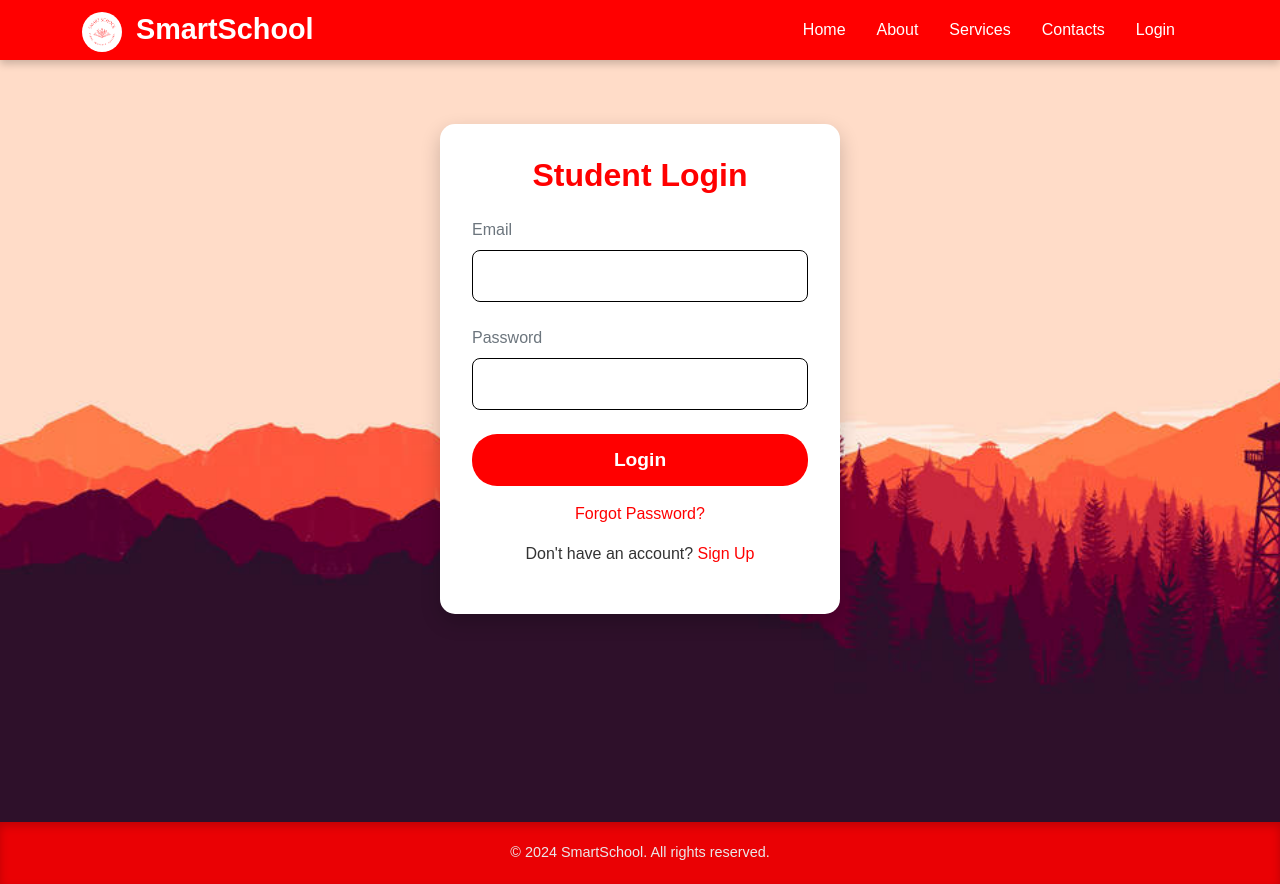
After one commit to johncybersec1/Smart-School-System, a Flask app: page /login in a window 1280 px wide. The commit adds this page. Run offline with Flask 3, Linux system fonts and the light colour scheme.

Commit message:
added templates

```diff
--- a/app.py
+++ b/app.py
@@ -1,10 +1,13 @@
-from flask import Flask, render_template
+from flask import Flask, render_template, url_for
 
 app = Flask(__name__)
 
 @app.route('/')
 def home():
     return render_template('home.html')
+@app.route('/login')
+def login():
+    return render_template('login.html')
 
 
 
--- /dev/null
+++ b/static/login.css
@@ -0,0 +1,78 @@
+body {
+    background-image: url("/static/back3.jpg");
+    background-size:2600px;
+    background-repeat: no-repeat;
+    font-family: 'Arial', sans-serif;
+}
+.navbar {
+    background-color: red;
+    height: 60px;
+}
+.navbar-brand img {
+    height: 40px; /* Adjust size of the logo */
+    width: auto;
+    margin-right: 6px; /* Space between logo and text */
+    border-radius: 50px;
+}
+.navbar a.navbar-brand {
+    font-weight: bold;
+    color: white;
+    font-size: 1.8rem;
+}
+.navbar .nav-link {
+    color: white !important;
+    font-weight: 500;
+}
+
+/* Login Card */
+.login-card {
+    max-width: 400px;
+    margin: 5% auto;
+    padding: 2rem;
+    background-color: white;
+    border-radius: 15px;
+    box-shadow: 0 8px 20px rgba(0, 0, 0, 0.2);
+    animation: slideUp 0.8s ease;
+}
+@keyframes slideUp {
+    from { transform: translateY(50px); opacity: 0; }
+    to { transform: translateY(0); opacity: 1; }
+}
+.login-card h2 {
+    color: red;
+    font-weight: bold;
+    margin-bottom: 1.5rem;
+    text-align: center;
+}
+.form-label {
+    color: #6c757d;
+    font-weight: 500;
+}
+.form-control {
+    border-radius: 8px;
+    border: 1px solid black;
+    padding: 0.8rem;
+}
+.btn-cta {
+    width: 100%;
+    background-color: red;
+    color: white;
+    font-size: 1.2rem;
+    padding: 0.75rem;
+    border: none;
+    border-radius: 25px;
+    font-weight: bold;
+    transition: background 0.3s ease;
+}
+.btn-cta:hover {
+    background: linear-gradient(to right, #fe7b7b, #fa6363);
+}
+
+/* Custom Footer */
+.footer {
+    text-align: center;
+    color: white;
+    margin-top: 13rem;
+    font-size: 0.9rem;
+    opacity: 0.9;
+}
--- a/static/styles.css
+++ b/static/styles.css
@@ -1,124 +1,116 @@
-/* General styling */
 body {
+    background-image: url("/static/back3.jpg");
     font-family: 'Arial', sans-serif;
-    background-color:linear-gradient(to right, #fe7b7b, #fa6363);
+    color: #333;
+    margin: 0;
+    padding: 0;
+}
+.navbar {
+    background-color: red;
+    box-shadow: 0 4px 8px rgba(0, 0, 0, 0.2);
+}
+.navbar-brand {
+    font-weight: bold;
+    font-size: 1.5rem;
+    color: #fff;
+}
+.navbar-brand img {
+    height: 40px;
+    width: auto;
+    margin-right: 8px;
+    border-radius: 50%;
+}
+.navbar-nav .nav-link {
+    color: #ffffff;
+    margin-right: 15px;
+    transition: color 0.3s ease;
+}
+.navbar-nav .nav-link:hover {
+    color: #ffdddd;
 }
 
-.navbar {
-    background-color: #dc3545;
+.hero-section {
+    color: black;
+    padding: 80px 0;
+    text-align: center;
+    box-shadow: inset 0 0 10px rgba(0, 0, 0, 0.1);
+    border-bottom: 2px solid #ff6666;
 }
-
-.navbar-brand {
-    color: #fff !important;
-    font-weight: bold;
-    font-size: 1.8rem;
-}
-
-.navbar-nav .nav-link {
-    color: #fff !important;
+.hero-section h2 {
+    font-size: 2.8rem;
     font-weight: bold;
 }
-
-/* Hero Section */
-.hero-section {
-    background-image: url('https://source.unsplash.com/1600x900/?school,education');
-    background-size: cover;
-    background-position: center;
-    color: black;
-    text-align: center;
-    padding: 120px 20px;
+.hero-section p {
+    font-size: 1.25rem;
+    max-width: 650px;
+    margin: 0 auto;
 }
-
-.hero-section h1 {
-    font-size: 4rem;
+.cta-btn {
+    margin-top: 20px;
+    padding: 12px 28px;
+    background-color: #fff;
+    color: #ff4b4b;
+    border: none;
+    border-radius: 30px;
     font-weight: bold;
-    color:black;
+    transition: background 0.3s, transform 0.3s;
+    box-shadow: 0 4px 8px rgba(0, 0, 0, 0.2);
 }
-
-.hero-section p {
-    font-size: 1.2rem;
-}
-
-.cta-btn {
-    background-color: #dc3545;
-    color: #fff;
-    padding: 10px 25px;
-    border-radius: 50px;
-    font-size: 1.2rem;
-    transition: background-color 0.3s;
-}
-
 .cta-btn:hover {
-    background-color: #b21f2d;
+    background-color: #ffdddd;
+    transform: translateY(-3px);
 }
 
 /* About Section */
 .about-section {
     padding: 60px 0;
-    background-color: #fff;
-    color: #333;
+    background-color: #ffffff;
+    text-align: center;
 }
-
 .about-section h2 {
-    color: #dc3545;
     font-size: 2.5rem;
-    margin-bottom: 30px;
+    font-weight: bold;
+    margin-bottom: 20px;
+    color: #ff4b4b;
 }
-
 .about-section p {
-    line-height: 1.8;
+    max-width: 800px;
+    margin: 0 auto 40px auto;
+    color: #666;
+    font-size: 1.1rem;
+    line-height: 1.6;
 }
-
 .card {
     border: none;
-    border-radius: 15px;
-    box-shadow: 0 4px 20px rgba(0, 0, 0, 0.1);
+    border-radius: 12px;
+    box-shadow: 0px 8px 16px rgba(0, 0, 0, 0.1);
+    transition: transform 0.3s;
 }
-
-.card-body {
-    text-align: center;
+.card:hover {
+    transform: translateY(-8px);
 }
-
 .card h5 {
-    color: #dc3545;
-    font-size: 1.5rem;
+    font-size: 1.25rem;
+    color: #ff4b4b;
+}
+.card p {
+    color: #555;
 }
 
 /* Footer */
 .footer {
-    background-color: #343a40;
-    color: #fff;
-    padding: 40px 0;
+    padding: 20px 0;
+    background-color: red;
+    color: #ffffff;
     text-align: center;
+    box-shadow: inset 0 4px 10px rgba(0, 0, 0, 0.2);
 }
-
-.footer a {
-    color: #fff;
-    text-decoration: none;
-    padding: 0 10px;
+.footer p, .footer a {
+    color: #ffffff;
+    font-size: 0.9rem;
+    margin: 0;
 }
-
 .footer a:hover {
-    color: #dc3545;
+    color: #ffdddd;
+    text-decoration: underline;
 }
-.mypfp{
-    width: 150px; /* Adjust width */
-    height: 150px; /* Adjust height */
-    object-fit: cover; /* Ensures the image covers the area without distortion */
-    border-radius: 25px; /* Make it a circle */
-    border: 2px solid #dc3545; /* Optional: Add a border */
-    max-width: 100%;
-}
-
-.message-container {
-    max-height: 300px;
-    overflow-y: auto;
-}
-button.btn-primary {
-    background-color: #007bff;
-    border: none;
-}
-
-button.btn-primary:hover {
-    background-color: #0056b3;
-}
--- /dev/null
+++ b/templates/base.html
@@ -0,0 +1,39 @@
+<!DOCTYPE html>
+<html lang="en">
+<head>
+    <meta charset="UTF-8">
+    <meta name="viewport" content="width=device-width, initial-scale=1.0">
+    <title>{% block title %}Smart School Management System{% endblock %}</title>
+    <link href="https://cdn.jsdelivr.net/npm/bootstrap@5.3.0-alpha1/dist/css/bootstrap.min.css" rel="stylesheet">
+    <link rel="stylesheet" href="static/styles.css">
+    <link rel="icon" href="{{ url_for('static', filename='fav.ico') }}" type="image/x-icon">
+    {% block styles %}{% endblock %}
+</head>
+<body>
+
+    <nav class="navbar navbar-expand-lg navbar-dark">
+        <div class="container">
+            <a class="navbar-brand" href="{{ url_for('home') }}">
+                <img src="{{ url_for('static', filename='S.png') }}" alt="SmartSchool Logo">
+                SmartSchool
+            </a>
+            <button class="navbar-toggler" type="button" data-bs-toggle="collapse" data-bs-target="#navbarNav" aria-controls="navbarNav" aria-expanded="false" aria-label="Toggle navigation">
+                <span class="navbar-toggler-icon"></span>
+            </button>
+            <div class="collapse navbar-collapse" id="navbarNav">
+                <ul class="navbar-nav ms-auto">
+                    <li class="nav-item"><a class="nav-link" href="{{ url_for('home') }}">Home</a></li>
+                    <li class="nav-item"><a class="nav-link" href="#">About</a></li>
+                    <li class="nav-item"><a class="nav-link" href="#">Services</a></li>
+                    <li class="nav-item"><a class="nav-link" href="#">Contacts</a></li>
+                    <li class="nav-item"><a class="nav-link" href="{{ url_for('login') }}">Login</a></li>
+                </ul>
+            </div>
+        </div>
+    </nav>
+
+    {% block content %}{% endblock %}
+    <script src="https://cdn.jsdelivr.net/npm/bootstrap@5.3.0-alpha1/dist/js/bootstrap.bundle.min.js"></script>
+
+</body>
+</html>
--- /dev/null
+++ b/templates/login.html
@@ -0,0 +1,32 @@
+{% extends "base.html" %}
+{% block title %}SmartSchool - Login{% endblock %}
+{% block styles %}<link href="/static/login.css" rel="stylesheet">{% endblock %}
+
+    {% block content %}
+    <div class="login-card">
+        <h2>Student Login</h2>
+        <form>
+            <div class="mb-4">
+                <label for="email" class="form-label">Email</label>
+                <input type="email" class="form-control" id="email" name="email" required>
+            </div>
+            <div class="mb-4">
+                <label for="password" class="form-label">Password</label>
+                <input type="password" class="form-control" id="password" name="password" required>
+            </div>
+            <button type="submit" class="btn btn-cta">Login</button>
+            <div class="text-center mt-3">
+                <a href="#" class="text-decoration-none" style="color: red;">Forgot Password?</a>
+            </div>
+            <div class="text-center mt-3">
+                <p>Don't have an account? <a href="#" class="text-decoration-none" style="color: red;">Sign Up</a></p>
+            </div>
+        </form>
+    </div>
+
+    <footer class="footer">
+        <p>&copy; 2024 SmartSchool. All rights reserved.</p>
+    </footer>
+
+    <script src="https://cdn.jsdelivr.net/npm/bootstrap@5.3.0-alpha1/dist/js/bootstrap.bundle.min.js"></script>
+    {% endblock %}
```
Also changed, not shown: templates/home.html (+4 -162 lines).
